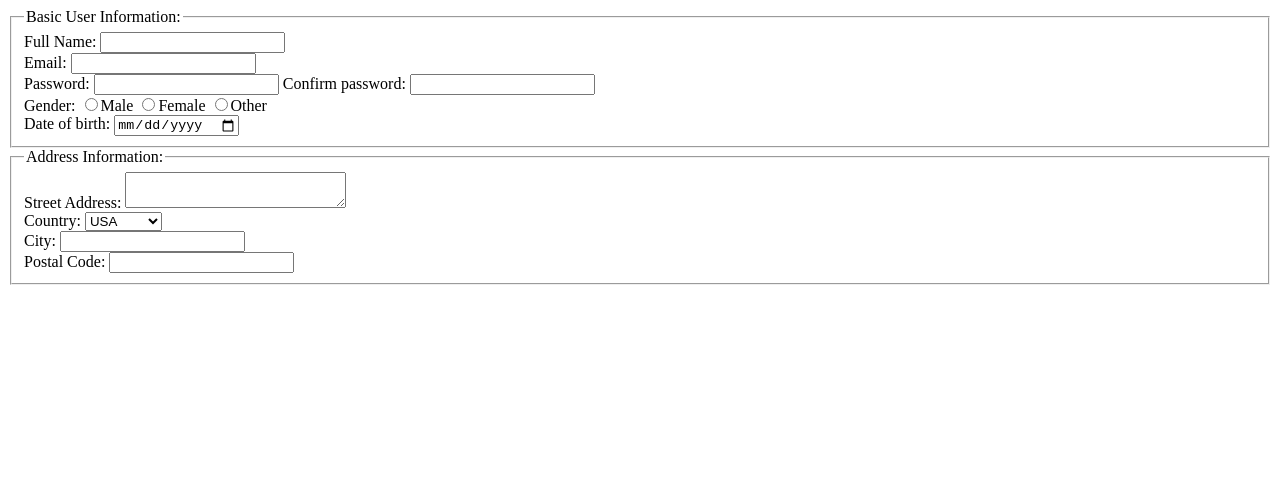
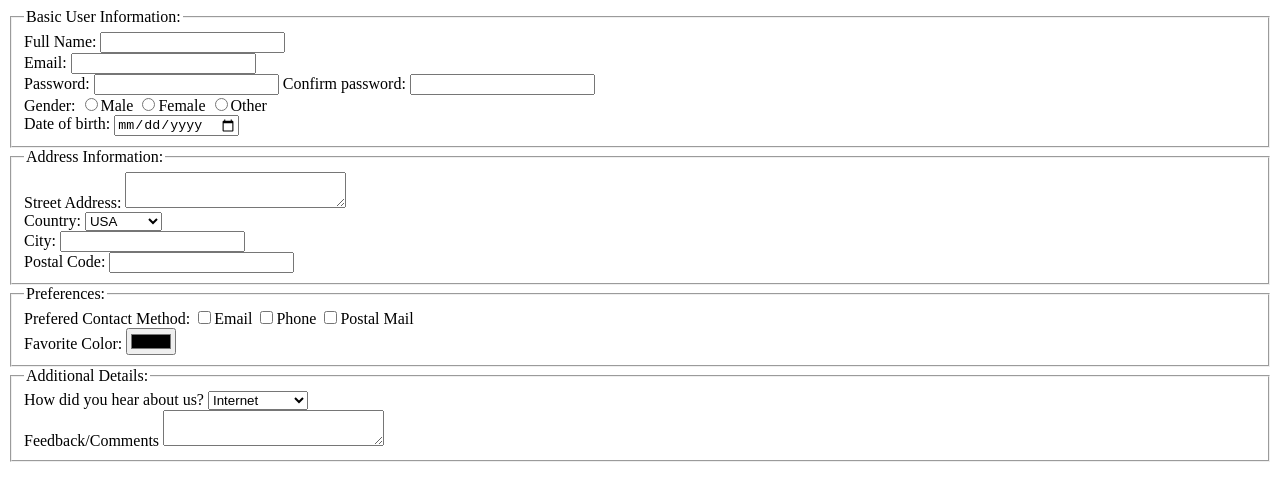
Before and after one commit to MItan9/Tekwill_FE_gr11, a plain HTML site: page HW_7/registration.html in a window 1280 px wide. Drawn offline with Linux system fonts and the light colour scheme.

Commit message:
Added Addidional Detailes fieldset

```diff
--- a/HW_7/registration.html
+++ b/HW_7/registration.html
@@ -55,11 +55,37 @@
 
             <label for="code">Postal Code:</label>
             <input type="number" name="Postal Code" id="code"> <br>
+        </fieldset>
+
+        <fieldset>
+            <legend>Preferences:</legend>
+
+            <label for="contact">Prefered Contact Method:</label>
+            <input type="checkbox" name="Contact1" id="contact" value="Email">Email
+            <input type="checkbox" name="Contact2" id="contact" value="Phone">Phone
+            <input type="checkbox" name="Contact3" id="contact" value="Postal Mail">Postal Mail <br>
+
+            <label for="color">Favorite Color:</label>
+            <input type="color" name="color" id="color">
+        </fieldset>
+
+        <fieldset>
+            <legend>Additional Details:</legend>
+
+            <label for="information">How did you hear about us?</label>
+            <select name="Info about us" id="information">
+                <option value="Internet">Internet</option>
+                <option value="Friend">Friend</option>
+                <option value="Advertisment">Advertisment</option>
+            </select> <br>
+
+            <label for="feedback">Feedback/Comments</label>
+            <textarea name="Feedback" id="feedback" cols="25" rows="2"></textarea>
+        </fieldset>
 
 
 
 
-        </fieldset>
     </form>
 
 </body>
```
